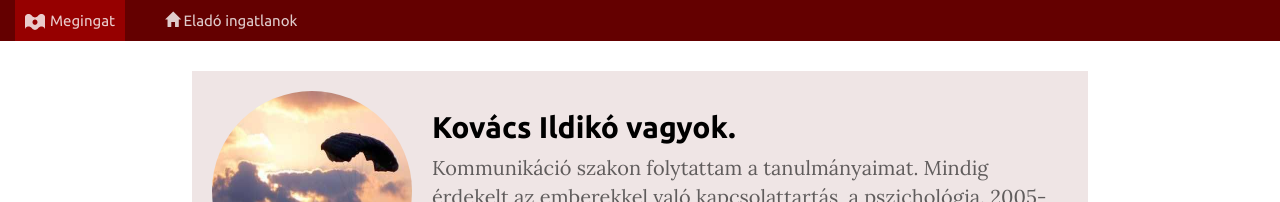
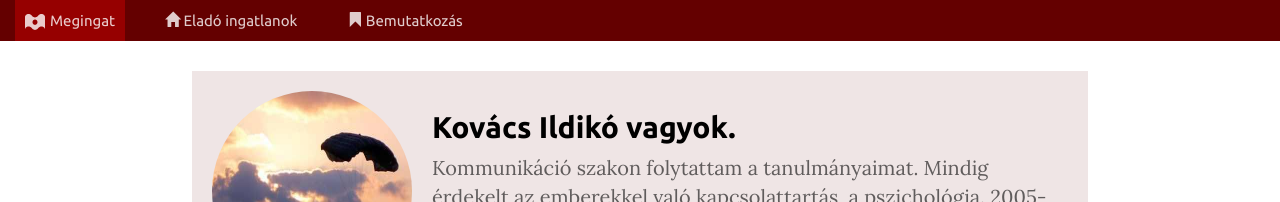
Before and after one commit to darabos/megingat, a Jekyll site: the page built from bemutatkozas/index.md, in a window 1280 px wide. Shown: the top 202 px of the page. Built offline with Jekyll 4.4.1, drawn with Linux system fonts in a browser that asks for light colours; nearby versions of some CDN libraries.

Commit message:
"Bemutatkozás" link a fejlécen.

```diff
--- a/_includes/navi.html
+++ b/_includes/navi.html
@@ -1,5 +1,6 @@
 <div class="container-fluid" id="navi">
   <a class="logo" href="/"><img src="/images/logo.svg">Megingat</a>
   <a href="/elado"><span class="glyphicon glyphicon-home"></span> Eladó ingatlanok</a>
+  <a href="/bemutatkozas"><span class="glyphicon glyphicon-bookmark"></span> Bemutatkozás</a>
   <div class="clearfix"></div>
 </div>
```
